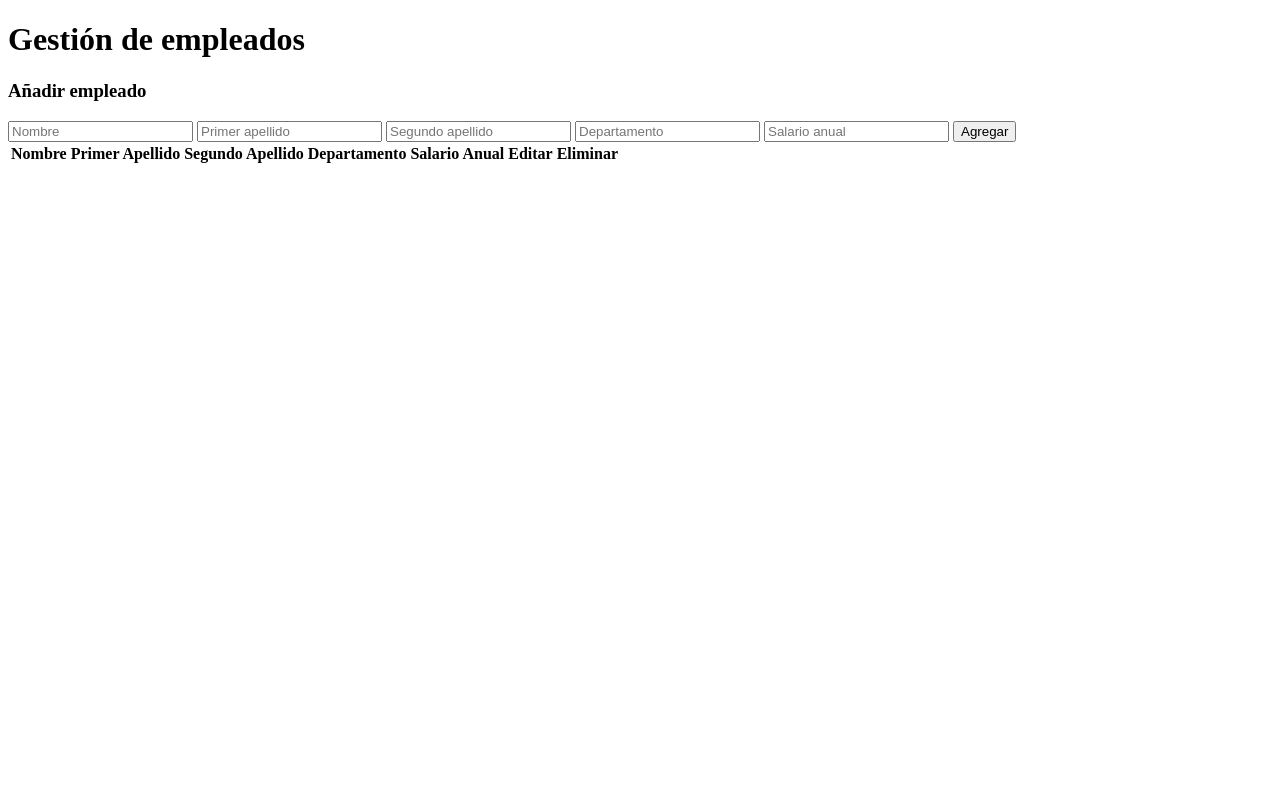
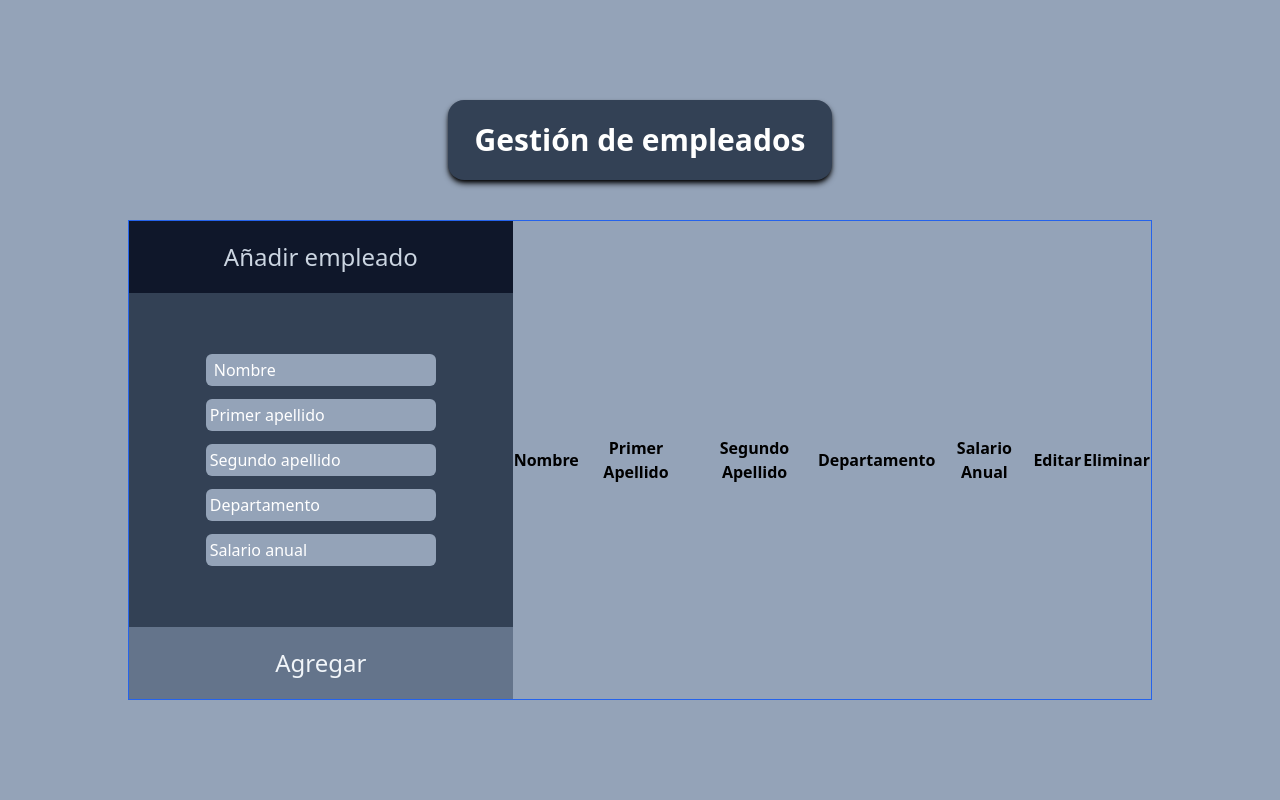
Before and after one commit to Raulnavase/Gestion-Empleados-Flask, a Flask app: page / in a window 1280 px wide. Run offline with Flask 3, Linux system fonts and the light colour scheme; data that the repository does not hold is empty; some libraries are stand-ins or nearby versions.

Commit message:
Formulario ya con estilos, falta la tabla.

```diff
--- a/src/templates/index.html
+++ b/src/templates/index.html
@@ -3,20 +3,26 @@
 <head>
     <meta charset="UTF-8">
     <meta name="viewport" content="width=device-width, initial-scale=1.0">
+    <script src="https://cdn.tailwindcss.com"></script>
     <title>Gestion de empleados</title>
 </head>
-<body>
-    <h1>Gestión de empleados</h1>
-
-    <form action="/add_empleado" method="POST">
+<body class="h-screen w-screen flex flex-col justify-center items-center bg-slate-400">
+    <h1 class="flex justify-center items-center border-none w-[30%] text-center text-3xl font-bold rounded-2xl h-20 shadow-md bg-slate-700 shadow-black text-white">Gestión de empleados</h1>
+    <div class="flex flex-row border border-blue-600 mt-10 w-[80%] h-[60%]">
+        <form action="/add_empleado" method="POST" class="flex flex-col text-center items-center justify-between h-[100%] w-[40%] gap-5 bg-slate-700 text-white">
+            <div class="flex justify-center items-center w-full h-[15%] bg-slate-900 text-slate-300 text-2xl">
                 <h3>Añadir empleado</h3>
-        <input type="text" name="nombre" placeholder="Nombre">
-        <input type="text" name="apellido1" placeholder="Primer apellido">
-        <input type="text" name="apellido2" placeholder="Segundo apellido">
-        <input type="text" name="departamento" placeholder="Departamento">
-        <input type="number" name="salario" placeholder="Salario anual">
-
+            </div>
+            <div class="flex flex-col justify-evenly h-[50%] w-[60%]">
+                <input class="bg-slate-400 rounded-md p-1 outline-white placeholder:text-white pl-2" type="text" name="nombre" placeholder="Nombre">
+                <input class="bg-slate-400 rounded-md p-1 outline-white placeholder:text-white type="text" name="apellido1" placeholder="Primer apellido">
+                <input class="bg-slate-400 rounded-md p-1 outline-white placeholder:text-white type="text" name="apellido2" placeholder="Segundo apellido">
+                <input class="bg-slate-400 rounded-md p-1 outline-white placeholder:text-white type="text" name="departamento" placeholder="Departamento">
+                <input class="bg-slate-400 rounded-md p-1 outline-white placeholder:text-white type="number" name="salario" placeholder="Salario anual">
+            </div>
+            <div class="flex justify-center items-center w-full h-[15%] bg-slate-500 text-slate-100 text-2xl cursor-pointer hover:text-3xl hover:bg-slate-900">
                 <button type="submit">Agregar</button>
+            </div>
         </form>
 
         <table>
@@ -45,5 +51,6 @@
             </tbody>
             {% endfor %}
         </table>
+    </div>
 </body>
 </html>
```
Also changed, not shown: src/static/tailwind.config.js (added). Lines whose indentation alone changed are shown as unchanged.
